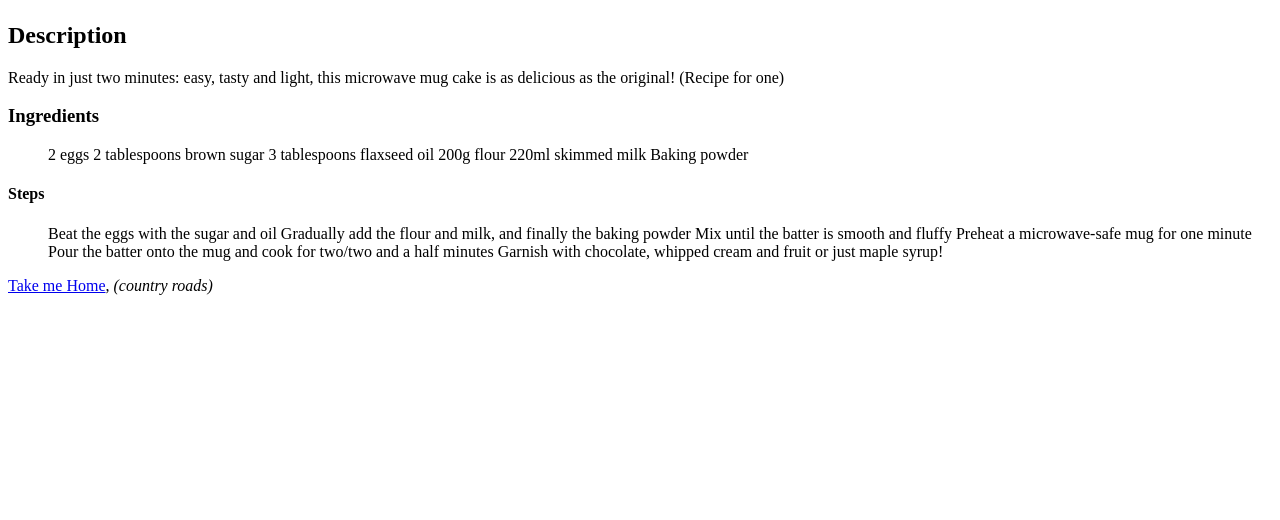
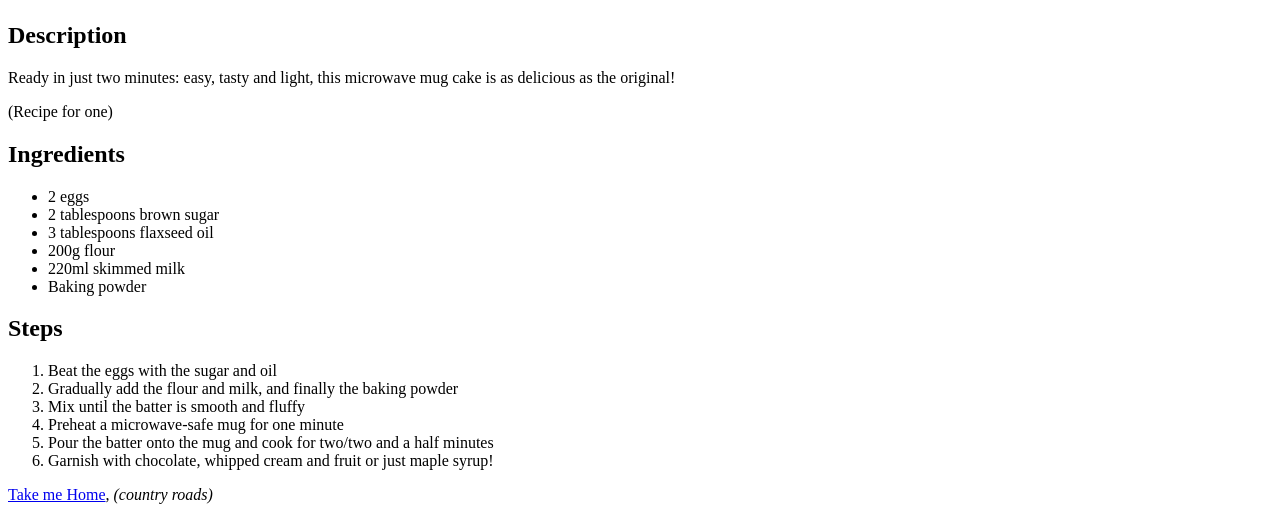
Before and after one commit to StevsCode/odin-recipes, a plain HTML site: page recipes/microwave-mug-cake.html in a window 1280 px wide. Shown: the part 977-1497 px from the top of the page. Before the commit the page ends 1288 px from the top, so only its background shows below. Drawn offline with Linux system fonts and the light colour scheme.

Commit message:
Fix lists adding <li> to items, normalize headings to same size, put (Recipe for one) from Description in new line

```diff
--- a/recipes/microwave-mug-cake.html
+++ b/recipes/microwave-mug-cake.html
@@ -8,31 +8,32 @@
     <body>
         <h1>Microwave Mug Cake</h1>
         <p><img src="https://agrandelife.net/wp-content/uploads/2015/08/chocolate-lava-mug-cake-3-scaled.jpg" width="592" height="895" alt="Chocolate mug cake with a piece of strawberry on top and other pieces on a plate, also with powdered sugar topping"></p>
+
         <h2>Description</h2>
-        <p>
-            Ready in just two minutes: easy, tasty and light, this microwave mug cake is as delicious as the original!
-            (Recipe for one)
-        </p>
-            <h3>Ingredients</h3>
+        <p>Ready in just two minutes: easy, tasty and light, this microwave mug cake is as delicious as the original!</p>
+        <p>(Recipe for one)</p>
+
+        <h2>Ingredients</h2>
         <p>
         <ul>
-                    2 eggs
-                    2 tablespoons brown sugar
-                    3 tablespoons flaxseed oil
-                    200g flour
-                    220ml skimmed milk
-                    Baking powder
+            <li>2 eggs</li>
+            <li>2 tablespoons brown sugar</li>
+            <li>3 tablespoons flaxseed oil</li>
+            <li>200g flour</li>
+            <li>220ml skimmed milk</li>
+            <li>Baking powder</li>
         </ul>
         </p>
-                <h4>Steps</h4>
+
+        <h2>Steps</h2>
         <p>
         <ol>
-                        Beat the eggs with the sugar and oil
-                        Gradually add the flour and milk, and finally the baking powder
-                        Mix until the batter is smooth and fluffy
-                        Preheat a microwave-safe mug for one minute
-                        Pour the batter onto the mug and cook for two/two and a half minutes
-                        Garnish with chocolate, whipped cream and fruit or just maple syrup!
+            <li>Beat the eggs with the sugar and oil</li>
+            <li>Gradually add the flour and milk, and finally the baking powder</li>
+            <li>Mix until the batter is smooth and fluffy</li>
+            <li>Preheat a microwave-safe mug for one minute</li>
+            <li>Pour the batter onto the mug and cook for two/two and a half minutes</li>
+            <li>Garnish with chocolate, whipped cream and fruit or just maple syrup!</li>
         </ol>
         </p>
         <p><a href="../index.html">Take me Home</a>, <em>(country roads)</em></p>
```
Lines whose indentation alone changed are shown as unchanged.
